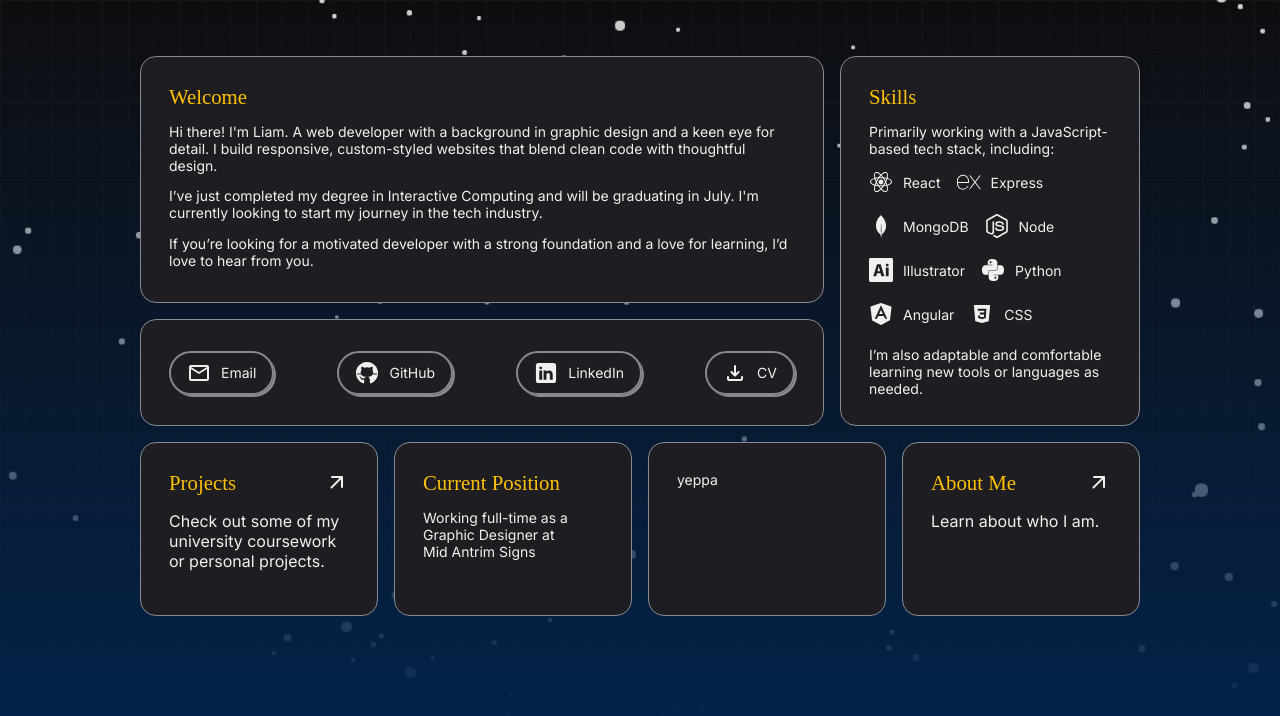
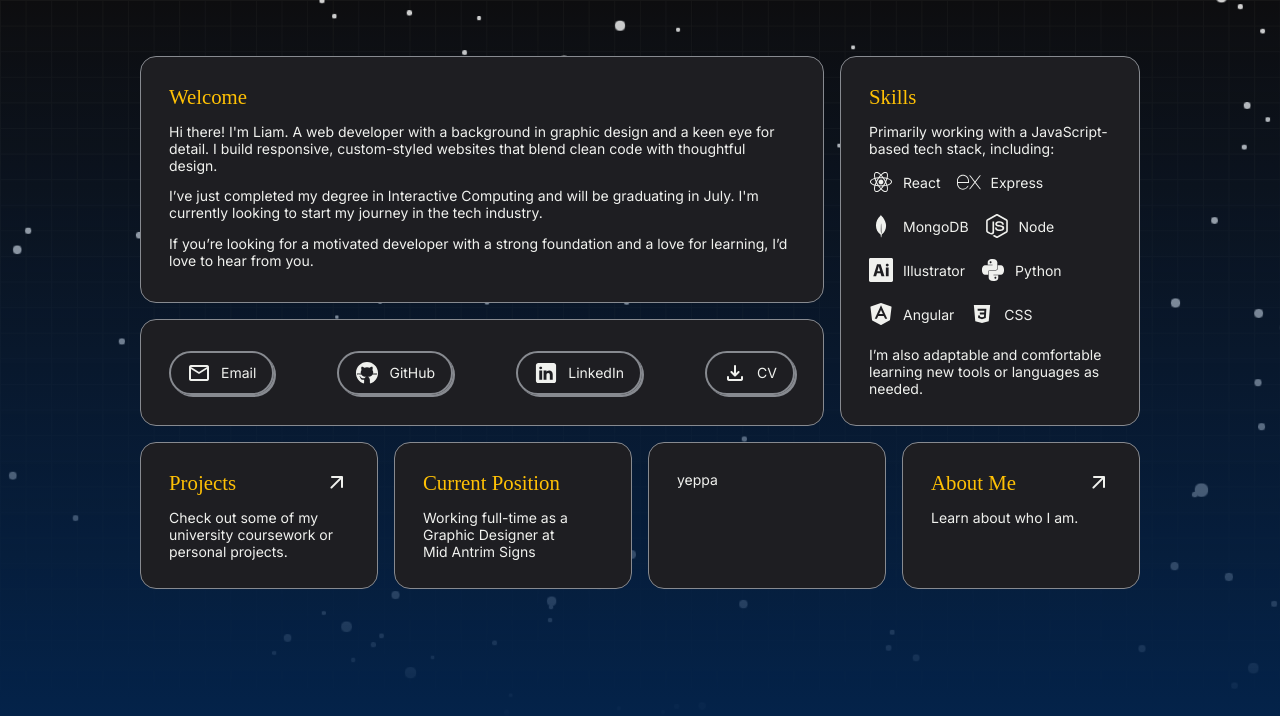
Before and after one commit to LPBroadway/Portfolio-Website, a React (Vite) app: page / in a window 1280 px wide. Shown: the top 716 px of the page. Built offline with nearby package versions, Linux system fonts and the light colour scheme; a web font is replaced by a local one.

Commit message:
Minor Bug Fix (v0.1.4.1)
Minor tweak - card was removed from classnames

```diff
--- a/src/pages/index.jsx
+++ b/src/pages/index.jsx
@@ -103,7 +103,7 @@ function Index() {
         </div>
       </div>
       <div className="row flex">
-        <div className="scale card-link background" onClick={() => { window.location.href = '/projects' }}>
+        <div className="scale card card-link background" onClick={() => { window.location.href = '/projects' }}>
           <div className="link-title">
             <span className="title">Projects</span>
             <span class="material-symbols-rounded">arrow_outward</span>
@@ -117,7 +117,7 @@ function Index() {
         <div className="background card">
           yeppa
         </div>
-        <div className="scale card-link background">
+        <div className="scale card card-link background">
         <div className="link-title">
           <span className="title">About Me</span>
           <span class="material-symbols-rounded">arrow_outward</span>
```
